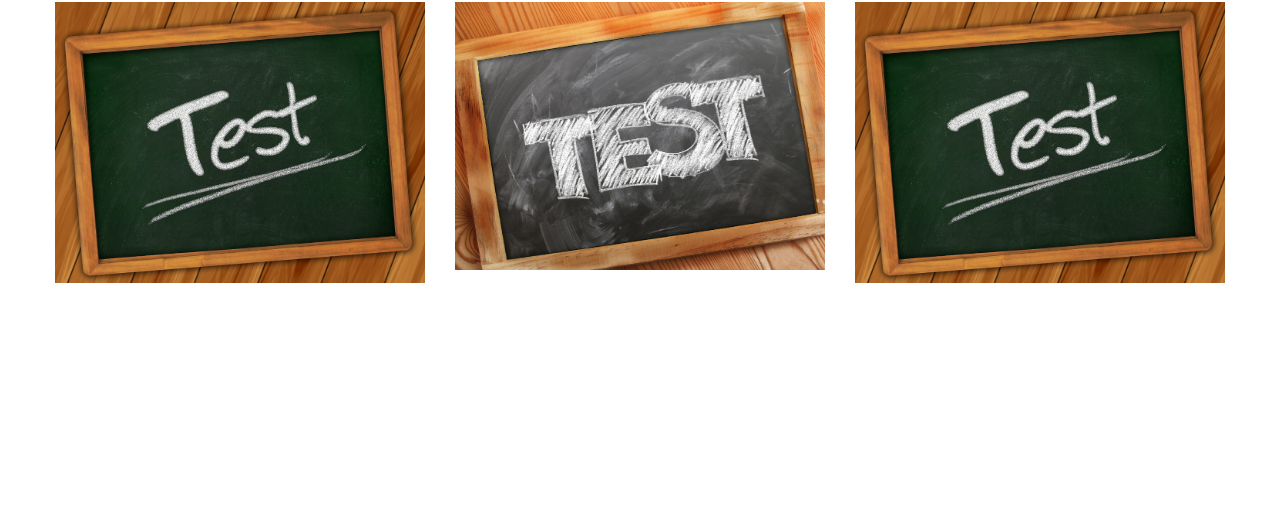
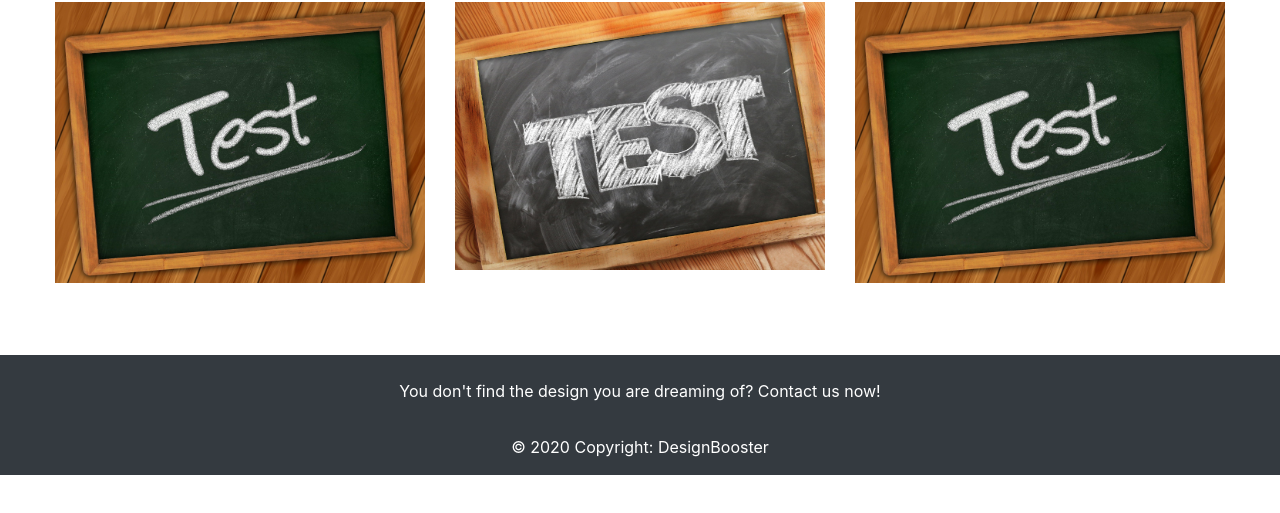
Before and after one commit to CzarO37/DesignBooster_frontend, a website built with webpack: page src/index.html in a window 1280 px wide. Shown: the part 233-746 px from the top of the page. Built offline with nearby package versions, Linux system fonts and the light colour scheme.

Commit message:
add -Footer.js

```diff
--- /dev/null
+++ b/src/Components/Footer.js
@@ -0,0 +1,23 @@
+let footer = document.querySelector(".footer");
+
+const Footer = () => {
+    let footer_text = `
+        <!-- Grid row -->
+        <div class="row">
+          <div class="col-md-3 mt-md-0 mt-3"></div>
+          <div class="col-md-6 mt-md-0 mt-3">
+            <!-- Content -->
+            <p class="text-center">You don't find the design you are dreaming of? Contact us now!</p>
+          </div>
+          <!-- Grid column -->
+        </div>
+        <!-- Grid row -->
+      <!-- Copyright -->
+      <div class="footer-copyright text-center py-3">© 2020 Copyright: DesignBooster
+      </div>
+      <!-- Copyright -->`;
+
+      footer.innerHTML = footer_text;
+};
+
+export default Footer;
--- a/src/Components/HomePage.js
+++ b/src/Components/HomePage.js
@@ -1,12 +1,12 @@
 import _banner from "../img/banner.jpg";
 import test_img from "../img/test.jpg";
 import test_img2 from "../img/test2.jpg";
-import { RedirectUrl } from "../Components/Router.js";
 import NavBar from "./NavBar";
+import Footer from "./Footer";
 
 let header = document.querySelector("header");
 let content = document.querySelector(".content");
-let footer = document.querySelector(".footer_text");
+let footer = document.querySelector("footer");
 
 const HomePage = () => {
   NavBar();
@@ -29,16 +29,7 @@ const HomePage = () => {
   </div>`;
   content.innerHTML = pageContent;
 
-  /*const downArrow =
-  `<div class="col"></div>
-  <div class="col d-flex justify-content-center arrow data-uri="/content"><div class="chevron"></div>
-  <div class="chevron"></div>
-  <div class="chevron"></div></div>
-  <div class="col"></div>`;
-  footer.innerHTML = downArrow;
-  footer.addEventListener("onclick",toUrl = () => {
-    window.location.href = "/content";
-  });*/
+  Footer();
 };
 
 export default HomePage;
--- a/src/index.html
+++ b/src/index.html
@@ -8,7 +8,7 @@
         <meta name="viewport" content="width=device-width, initial-scale=1">
     </head>
     <body>
-        <div class="container-fluid h-100 d-flex flex-column">
+        <div class="container-fluid d-flex flex-column">
             <div class="row top">
                 <header>
                     <div id="navbar"></div>
@@ -18,12 +18,8 @@
         <div class="container d-flex flex-column">
             <div class="row content"></div>
         </div>
-        <div class="container-fluid h-100 d-flex flex-column">
-            <div class="row">
-                <footer>
-                    <div class="footer_text"></div>
-                </footer>
-            </div>
-        </div>
+        <footer class="page-footer font-small teal pt-4 bg-dark sticky-bottom text-white">
+            <div class="container-fluid d-flex flex-column footer"></div>
+        </footer>
     </body>
 </html>
--- a/src/stylesheets/style.css
+++ b/src/stylesheets/style.css
@@ -83,3 +83,9 @@
   .content-designs {
     margin-bottom: 5vh;
   }
+  footer {
+    margin-top: 9vh;
+  }
+  .footer-copyright {
+    background-color: rgb(56, 56, 56);
+  }
```
